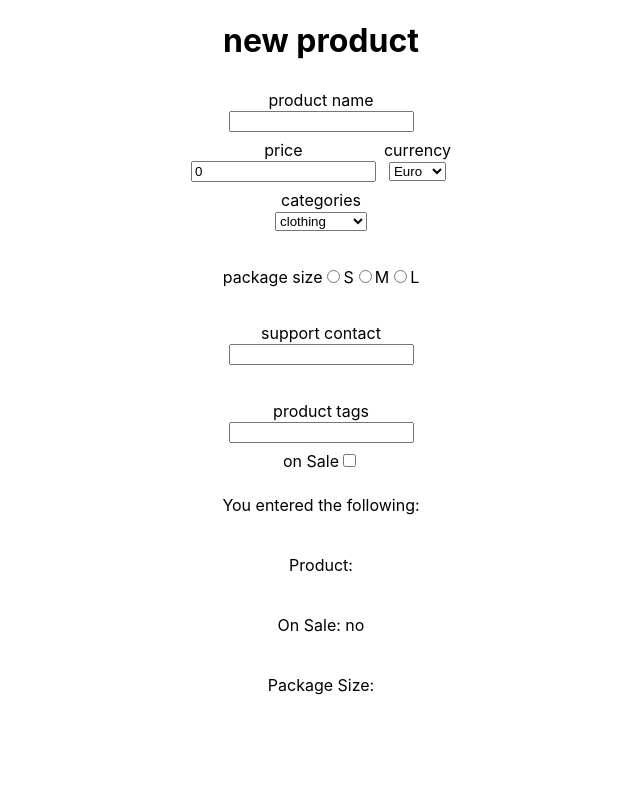
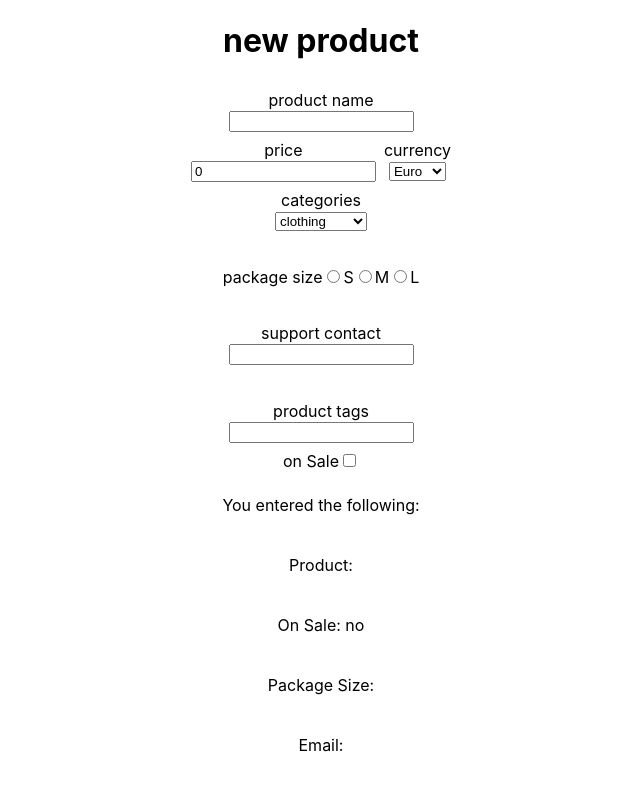
Before and after one commit to m-schwald/form-exercise, a React (Create React App) app: page / in a window 1280 px wide. Shown: the top 790 px of the page, without its empty margins (319-959 px from the left). Built offline with nearby package versions, Linux system fonts and the light colour scheme.

Commit message:
Fixed email

```diff
--- a/src/App.js
+++ b/src/App.js
@@ -104,7 +104,7 @@ function App() {
         <br />
         <input
           type="email"
-          name="support"
+          name="contact"
           onChange={clickHandler}
           value={product.contact}
         />
@@ -133,6 +133,7 @@ function App() {
       <p>Product: {product.product_name}</p>
       <p>On Sale: {product.sale ? "yes" : "no"}</p>
       <p>Package Size: {product.package_size}</p>
+      <p>Email: {product.contact}</p>
     </Main>
   );
 }
```
